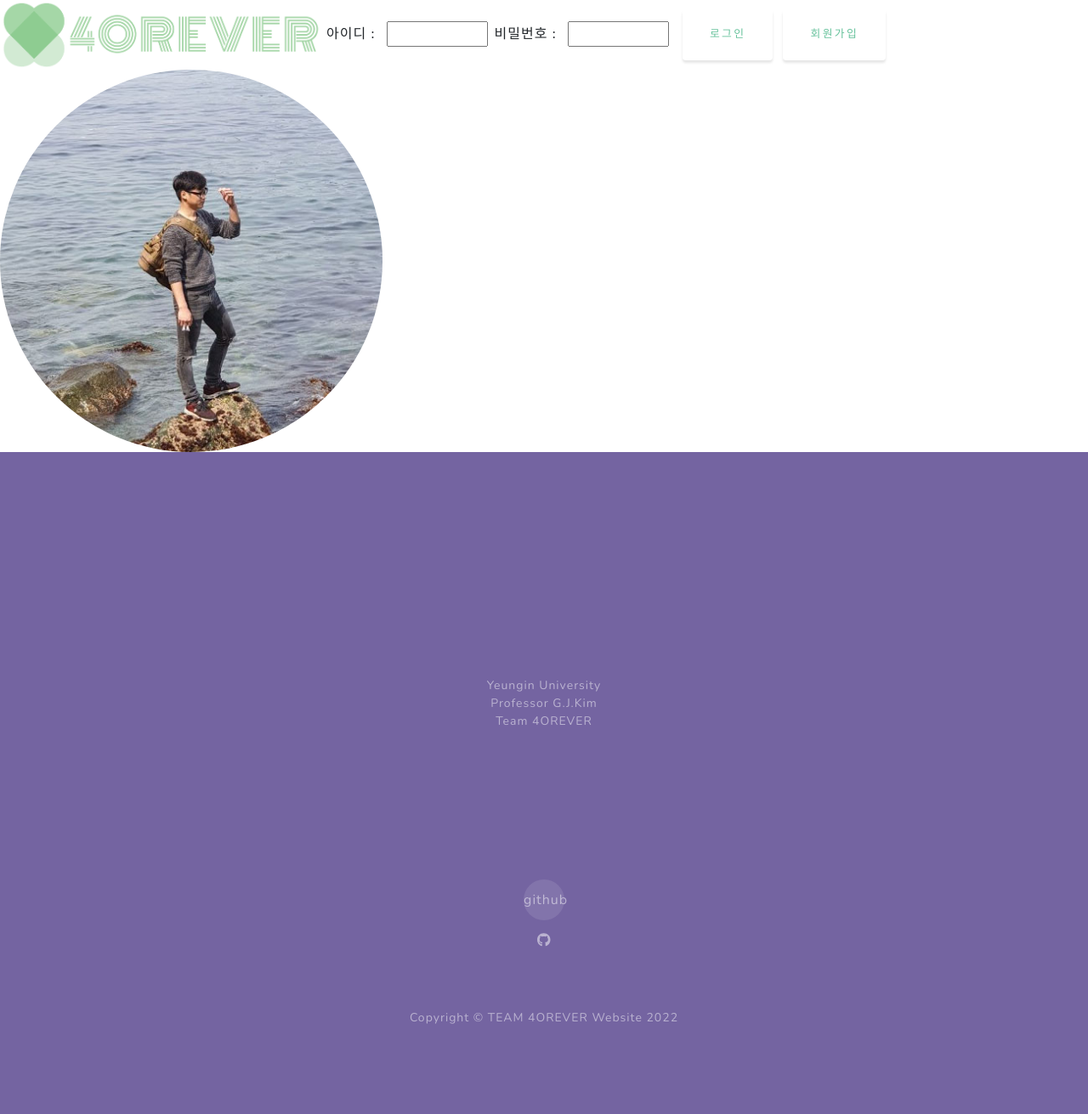
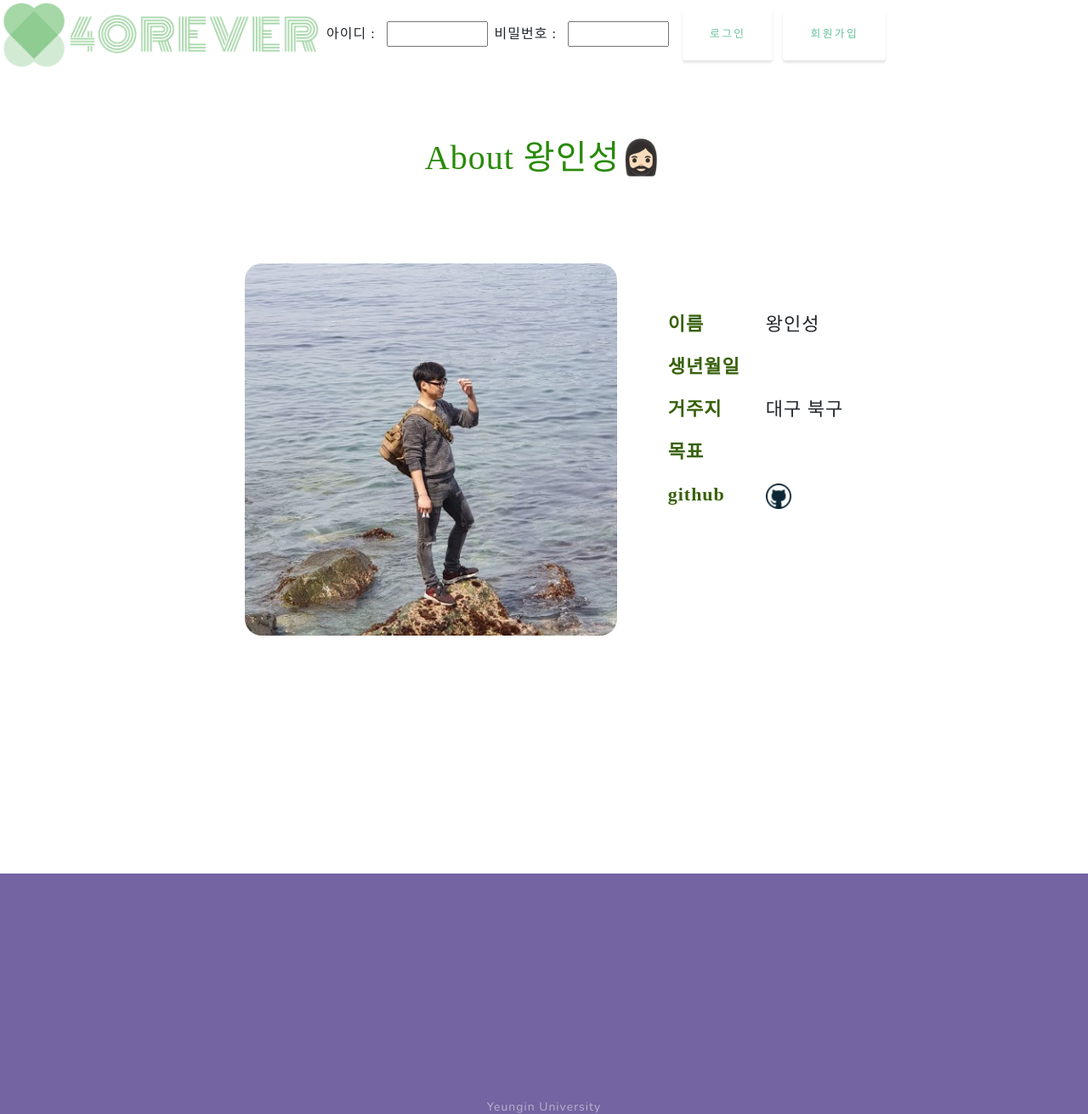
Before and after one commit to ooyniz/4OREVER, a Java web app: page /mem_views/member01.jsp in a window 1280 px wide. Shown: the top 1311 px of the page at 85% size. Before the commit the page ends 1205 px from the top, so only its background shows below. Run offline with Tomcat 11, a stand-in JSP engine, Linux system fonts and the light colour scheme; some libraries are stand-ins or nearby versions; some web fonts are replaced.

Commit message:
[Design] Edit members

```diff
--- a/P01_MEMBER/src/main/webapp/css/memberstyles.css
+++ b/P01_MEMBER/src/main/webapp/css/memberstyles.css
@@ -1,20 +1,86 @@
 @charset "UTF-8";
-
-.box {
-	width: 450px;
-	height: 450px;
-	border-radius: 70%;
-	overflow: hidden;
+/* 폰트 */
+@font-face {
+    font-family: 'establishRetrosansOTF';
+    src: url('https://cdn.jsdelivr.net/gh/projectnoonnu/noonfonts_2112@1.0/establishRetrosansOTF.woff') format('woff');
+    font-weight: normal;
+    font-style: normal;
+}
+@font-face {
+    font-family: 'MICEGothic Bold';
+    src: url('https://cdn.jsdelivr.net/gh/projectnoonnu/noonfonts_2206-01@1.0/MICEGothic Bold.woff2') format('woff2');
+    font-weight: 700;
+    font-style: normal;
+}
+@font-face {
+    font-family: 'MICEGothic';
+    src: url('https://cdn.jsdelivr.net/gh/projectnoonnu/noonfonts_2206-01@1.0/MICEGothic Bold.woff2') format('woff2');
+    font-weight: 400;
+    font-style: normal;
+}
+/* 전체 틀 */
+.section-about {
+	display: flex;
+	justify-content: center;
+	flex-direction: column;
+	background-color: white;
+	padding: 80px 0 140px 0;
+	margin: 0 0 140px 0;
+}
+/* 글자 */
+.section-about h2 {
+	margin: 0 auto 100px;
+	display: inline-block;
+	font-family: 'establishRetrosansOTF';
+	color: #298A08;
+	font-size: 40px;
+}
+/* 창 나눔 */
+.cont-about {
+	display: flex;
+	margin: 0 auto;
 }
 
-.profile {
-	width: 100%;
-	height: 100%;
-	object-fit: cover;
+/*img*/
+.memcontainer {
+	width: 438px;
+	margin: 0 auto;
 }
 
-#container {
-	width: 100%;
-	height: 100vh;
-	overflow: auto;
+.memimages {
+	position: relative;
+	width: 438px;
+	height: 438px;
+	overflow: hidden;
+	border-radius: 20px;
+	margin: 0 auto;
 }
+
+.memimages img {
+	width: 438px;
+	height: 438px;
+}
+
+/* text 창*/
+.txt-about dt {
+	display: inline-block;
+	margin-bottom: 17px;
+	width: 110px;
+	font-size: 22px;
+	font-family: 'MICEGothic Bold';
+	color: #38610B;
+}
+
+.info-about {
+	margin: 0 0 0 60px;
+}
+
+.txt-about {
+	margin-top: 55px;
+}
+
+.txt-about dd {
+	display: inline-block;
+	font-family: 'MICEGothic';
+	font-size: 22px;
+}
--- a/P01_MEMBER/src/main/webapp/mem_views/member01.jsp
+++ b/P01_MEMBER/src/main/webapp/mem_views/member01.jsp
@@ -16,13 +16,45 @@
 	<%@ include file="../header.jsp"%>
 	<!-- End of header -->
 
-	<!-- 이미지 -->
-
-	<div class="box">
-		<span> <img class="profile" src="../images/member01.jpg"
-			width="1024" />
-		</span>
-	</div>
+	<!-- 내용 -->
+	<section class="section-about">
+		<a name="about"></a>
+		<h2 class="font1">About 왕인성🧔🏻‍♀️</h2>
+		<div class="cont-about">
+			<div class="memcontainer">
+				<div class="memimages">
+					<img src="../images/member01.jpg" alt="내 사진" />
+				</div>
+			</div>
+			<div class="info-about">
+				<dl class="txt-about">
+					<div>
+						<dt>이름</dt>
+						<dd>왕인성</dd>
+					</div>
+					<div>
+						<dt>생년월일</dt>
+						<dd></dd>
+					</div>
+					<div>
+						<dt>거주지</dt>
+						<dd>대구 북구</dd>
+					</div>
+					<div>
+						<dt>목표</dt>
+						<dd></dd>
+					</div>
+					<div>
+						<dt>github</dt>
+						<dd>
+							<a href="https://github.com/tkdrms4585" target="_blank"><img
+								src="../images/memgithub.png" height="30"></a>
+						</dd>
+					</div>
+				</dl>
+			</div>
+		</div>
+	</section>
 
 	<!-- Start of footer -->
 	<%@ include file="../footer.jsp"%>
```
Also changed, not shown: P01_MEMBER/src/main/webapp/mem_views/member02.jsp (+37 -5 lines), P01_MEMBER/src/main/webapp/mem_views/member03.jsp (+38 -5 lines), P01_MEMBER/src/main/webapp/mem_views/member04.jsp (+36 -4 lines), P01_MEMBER/src/main/webapp/mem_views/member05.jsp (+36 -4 lines), P01_MEMBER/src/main/webapp/mem_views/member06.jsp (+36 -4 lines), P01_MEMBER/src/main/webapp/images/memgithub.png (added).
